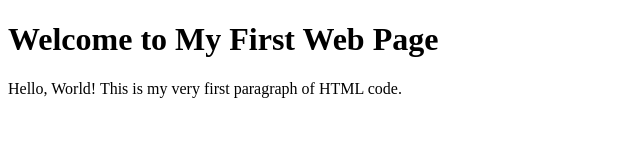
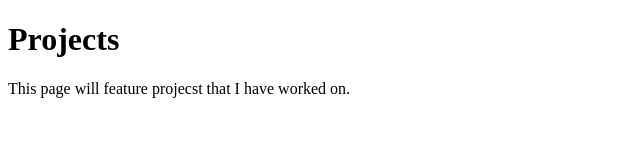
Before and after one commit to erikbanderson/github-portfolio, a plain HTML site: page index.html in a window 1280 px wide. Shown: the whole page, without its empty margins (0-640 px from the left). Drawn offline with Linux system fonts and the light colour scheme.

Commit message:
Adapted site

```diff
--- a/index.html
+++ b/index.html
@@ -3,10 +3,10 @@
 <head>
     <meta charset="UTF-8">
     <meta name="viewport" content="width=device-width, initial-scale=1.0">
-    <title>My First Web Page</title>
+    <title>Erik Anderson Portfolio</title>
 </head>
 <body>
-    <h1>Welcome to My First Web Page</h1>
-    <p>Hello, World! This is my very first paragraph of HTML code.</p>
+    <h1>Projects</h1>
+    <p>This page will feature projecst that I have worked on.</p>
 </body>
 </html>
```
